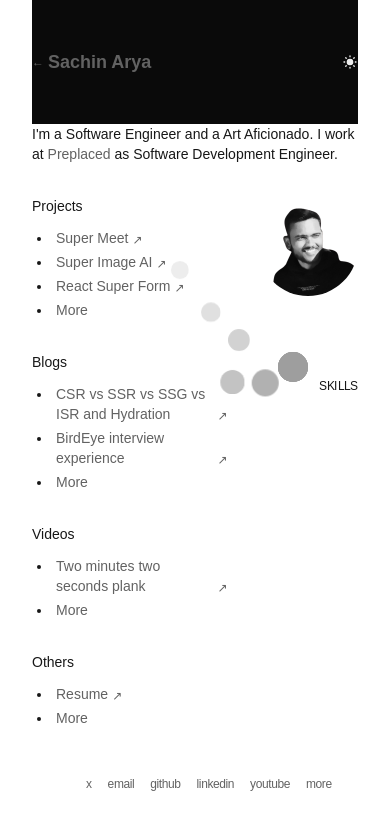
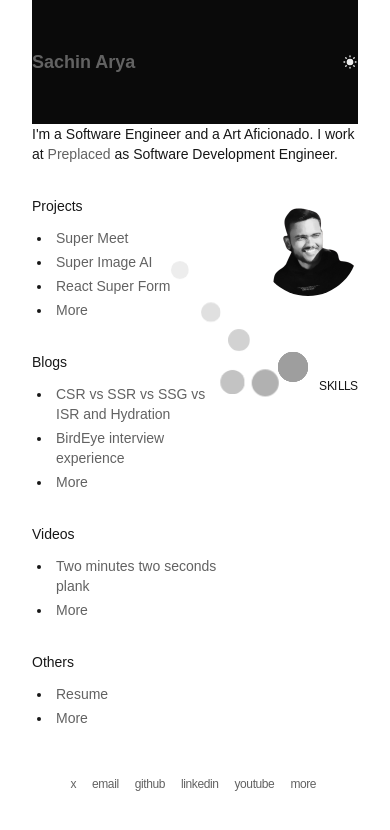
Before and after one commit to joinsachinarya/joinsachinarya.github.io, a website: page index.html in a window 390 px wide. Drawn offline with nearby package versions, Linux system fonts and the light colour scheme; grey boxes are pictures that could not be loaded.

Commit message:
mobile ui fixes

```diff
--- a/index.html
+++ b/index.html
@@ -37,15 +37,15 @@
           <ul class="list-disc pl-5 space-y-1">
             <li class="pl-1 text-sm">
               <a href="https://super-meet.vercel.app/" target="_blank"
-                class="text-gray-500 hover:text-[#ededed] hover:underline flex items-end gap-1">Super Meet <span class="text-xs">&#8599;</span></a>
+                class="text-gray-500 hover:text-[#ededed] hover:underline flex items-end gap-1">Super Meet <span class="text-xs hidden md:flex">&#8599;</span></a>
             </li>
             <li class="pl-1 text-sm">
               <a href="https://super-image-ai.vercel.app/" target="_blank"
-                class="text-gray-500 hover:text-[#ededed] hover:underline flex items-end gap-1">Super Image AI <span class="text-xs">&#8599;</span></a>
+                class="text-gray-500 hover:text-[#ededed] hover:underline flex items-end gap-1">Super Image AI <span class="text-xs hidden md:flex">&#8599;</span></a>
             </li>
             <li class="pl-1 text-sm">
               <a href="https://www.npmjs.com/package/react-super-forms-library" target="_blank"
-                class="text-gray-500 hover:text-[#ededed] hover:underline flex items-end gap-1">React Super Form <span class="text-xs">&#8599;</span></a>
+                class="text-gray-500 hover:text-[#ededed] hover:underline flex items-end gap-1">React Super Form <span class="text-xs hidden md:flex">&#8599;</span></a>
             </li>
             <li class="pl-1 text-sm">
               <a href="projects.html" class="text-gray-500 hover:text-[#ededed] hover:underline">More</a>
@@ -59,12 +59,12 @@
             <li class="pl-1 text-sm">
               <a href="https://medium.com/@joinsachinarya/csr-vs-ssr-vs-ssg-vs-isr-and-hydration-explained-1664fddfcca4"
                 target="_blank" class="text-gray-500 hover:text-[#ededed] hover:underline flex items-end gap-1">CSR vs SSR vs SSG vs
-                ISR and Hydration <span class="text-xs">&#8599;</span></a>
+                ISR and Hydration <span class="text-xs hidden md:flex">&#8599;</span></a>
             </li>
             <li class="pl-1 text-sm">
               <a href="https://medium.com/@joinsachinarya/birdeye-software-engineer-frontend-interview-experience-d52e8d00499f"
                 target="_blank" class="text-gray-500 hover:text-[#ededed] hover:underline flex items-end gap-1">BirdEye interview
-                experience <span class="text-xs">&#8599;</span></a>
+                experience <span class="text-xs hidden md:flex">&#8599;</span></a>
             </li>
             <li class="pl-1 text-sm">
               <a href="blogs.html" class="text-gray-500 hover:text-[#ededed] hover:underline">More</a>
@@ -78,7 +78,7 @@
           <ul class="list-disc pl-5 space-y-1">
             <li class="pl-1 text-sm">
               <a href="https://youtu.be/Kt8RWZz9ETM?si=Q9wYmedE03VGyKU1" target="_blank"
-                class="text-gray-500 hover:text-[#ededed] hover:underline flex items-end gap-1">Two minutes two seconds plank <span class="text-xs">&#8599;</span></a>
+                class="text-gray-500 hover:text-[#ededed] hover:underline flex items-end gap-1">Two minutes two seconds plank <span class="text-xs hidden md:flex">&#8599;</span></a>
             </li>
             <li class="pl-1 text-sm">
               <a href="videos.html" class="text-gray-500 hover:text-[#ededed] hover:underline">More</a>
@@ -91,7 +91,7 @@
           <ul class="list-disc pl-5 space-y-1">
             <li class="pl-1 text-sm">
               <a href="https://drive.google.com/file/d/1PW0XWX657m0xGpzR4jGFlaLFdzTgPYE7/view?usp=drive_link"
-                target="_blank" class="text-gray-500 hover:text-[#ededed] hover:underline flex items-end gap-1">Resume <span class="text-xs">&#8599;</span></a>
+                target="_blank" class="text-gray-500 hover:text-[#ededed] hover:underline flex items-end gap-1">Resume <span class="text-xs hidden md:flex">&#8599;</span></a>
             </li>
             <li class="pl-1 text-sm">
               <a href="others.html" class="text-gray-500 hover:text-[#ededed] hover:underline">More</a>
--- a/index.js
+++ b/index.js
@@ -76,7 +76,7 @@ document.addEventListener('DOMContentLoaded', () => {
 });
 
 function injectHeaderFooter() {
-  const isHome = window.location.pathname === '/';
+  const isHome = window.location.pathname === '/' || window.location.pathname === '/index.html';
   const headerHTML = `
     <header class="flex justify-between items-center sticky top-0 py-12 bg-[#0a0a0a] z-[1]">
       <h1 class="text-lg font-bold flex items-center">
@@ -93,7 +93,7 @@ function injectHeaderFooter() {
     </header>
   `;
   const footerHTML = `
-    <footer class="text-center fixed bottom-12 md:left-[38%] left-[20%] backdrop-blur-sm py-1 px-2 rounded-sm">
+    <footer class="text-center fixed bottom-12 md:left-[40%] left-[16%] backdrop-blur-sm py-1 px-2 rounded-sm">
       <div class="flex justify-center space-x-4 tracking-tight">
         <a href="https://x.com/joinsachinarya" target="_blank" rel="noopener noreferrer" class="text-gray-500 hover:underline text-xs">x</a>
         <a href="mailto:joinsachinarya@gmail.com" target="_blank" rel="noopener noreferrer" class="text-gray-500 hover:underline text-xs">email</a>
```
Also changed, not shown: blogs.html (+4 -4 lines), others.html (+1 -1 lines), projects.html (+4 -4 lines), videos.html (+2 -2 lines).
